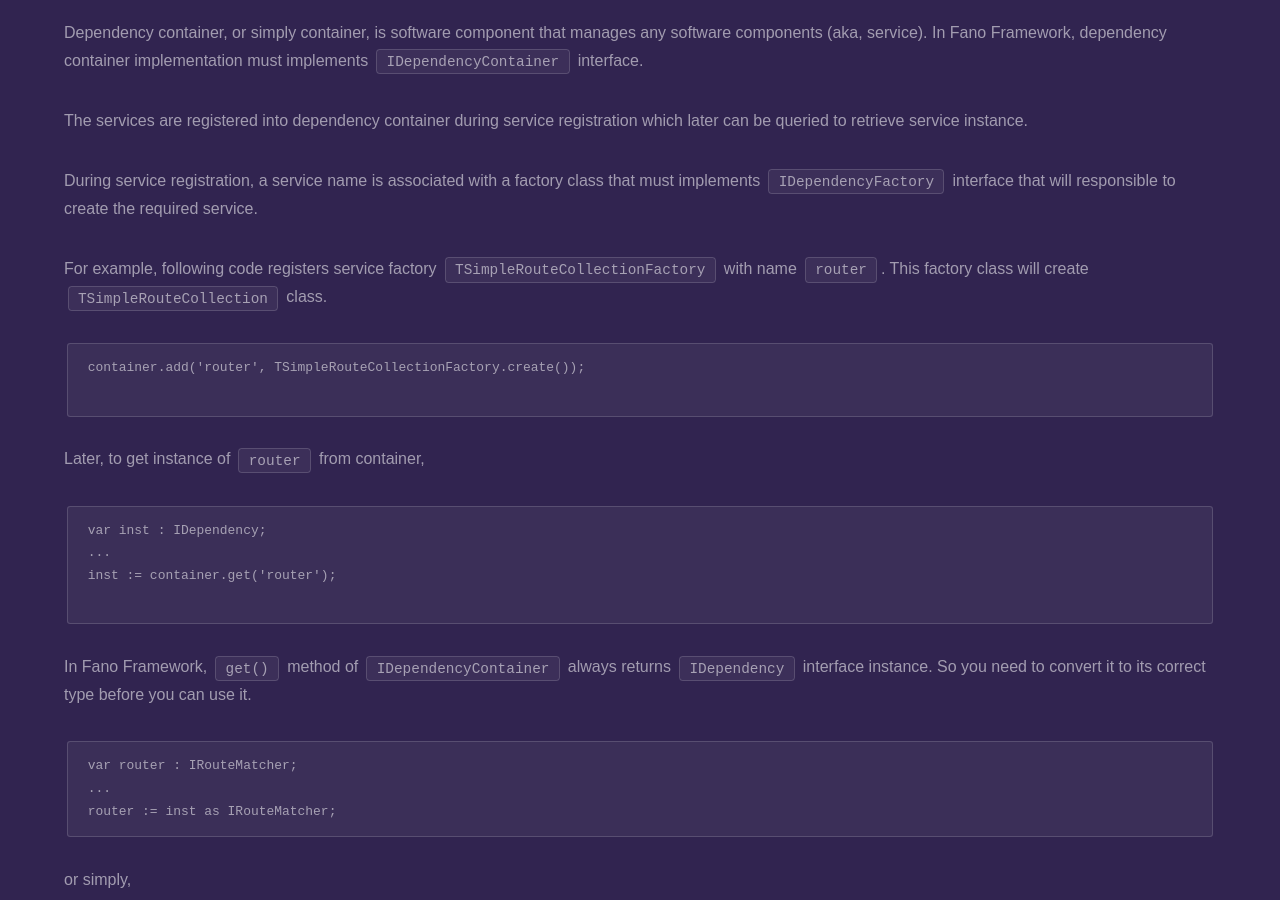
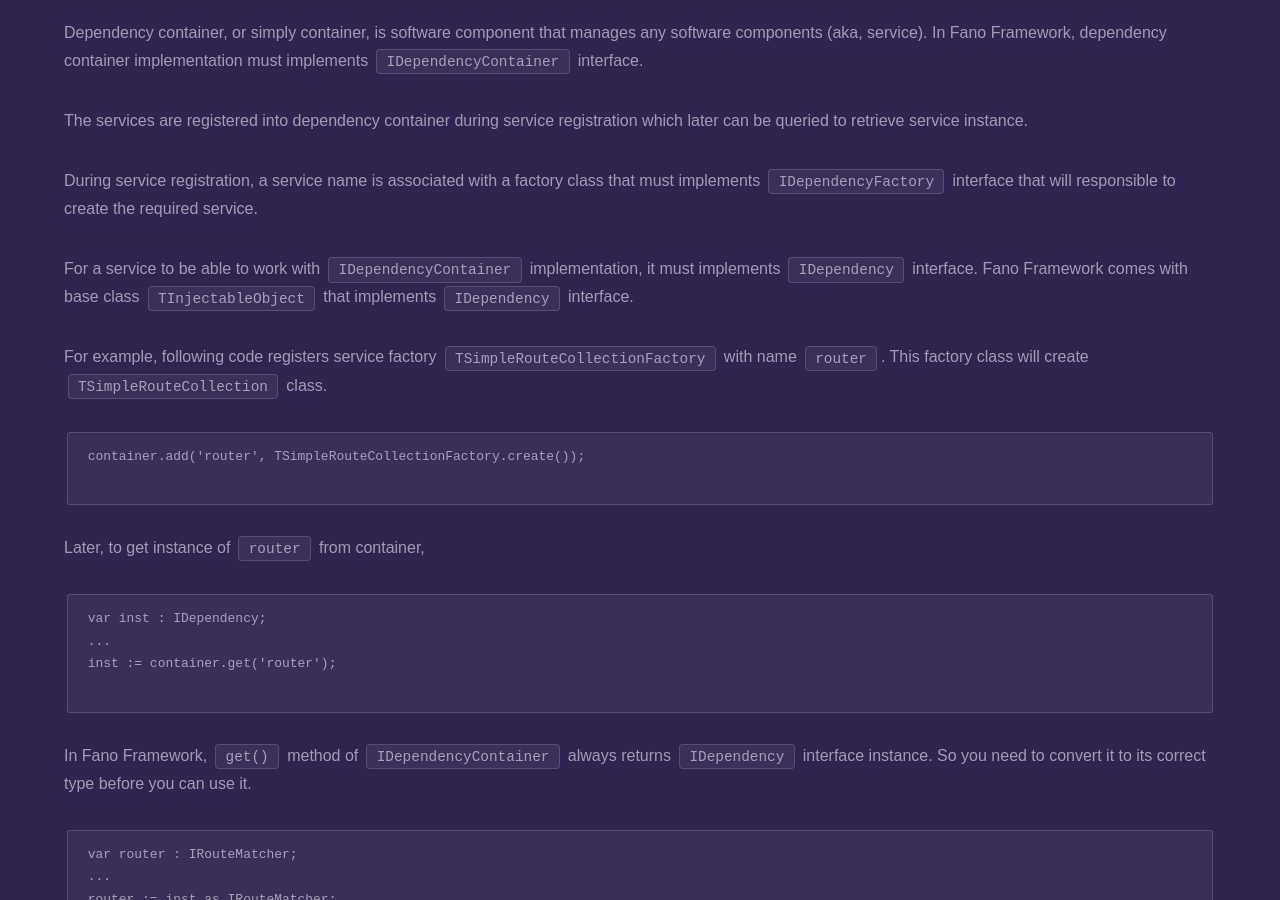
Before and after one commit to fanoframework/fanoframework.github.io, a Jekyll site: the page built from dependency-container/index.md, in a window 1280 px wide and 900 px high, scrolled down 623 px. Built offline with Jekyll 4.4.1, drawn with Linux system fonts in a browser that asks for light colours; our own code applies the rules of GitHub Pages for plain Markdown files.

Commit message:
adit content in dependency container documentation

```diff
--- a/dependency-container/index.md
+++ b/dependency-container/index.md
@@ -26,6 +26,8 @@
 
 During service registration, a service name is associated with a factory class
 that must implements `IDependencyFactory` interface that will responsible to create the required service.
+
+For a service to be able to work with `IDependencyContainer` implementation, it must implements `IDependency` interface. Fano Framework comes with base class `TInjectableObject` that implements `IDependency` interface.
 
 For example, following code registers
 service factory `TSimpleRouteCollectionFactory` with name `router`. This factory class will create `TSimpleRouteCollection` class.
```
